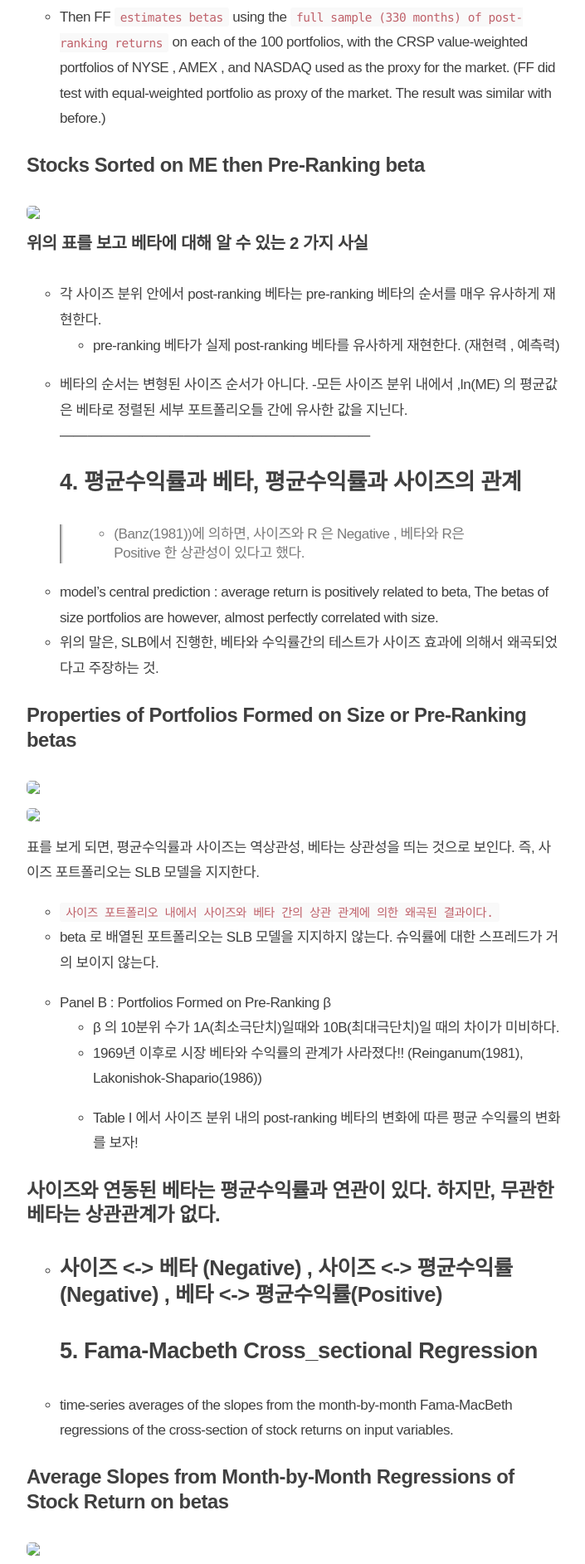
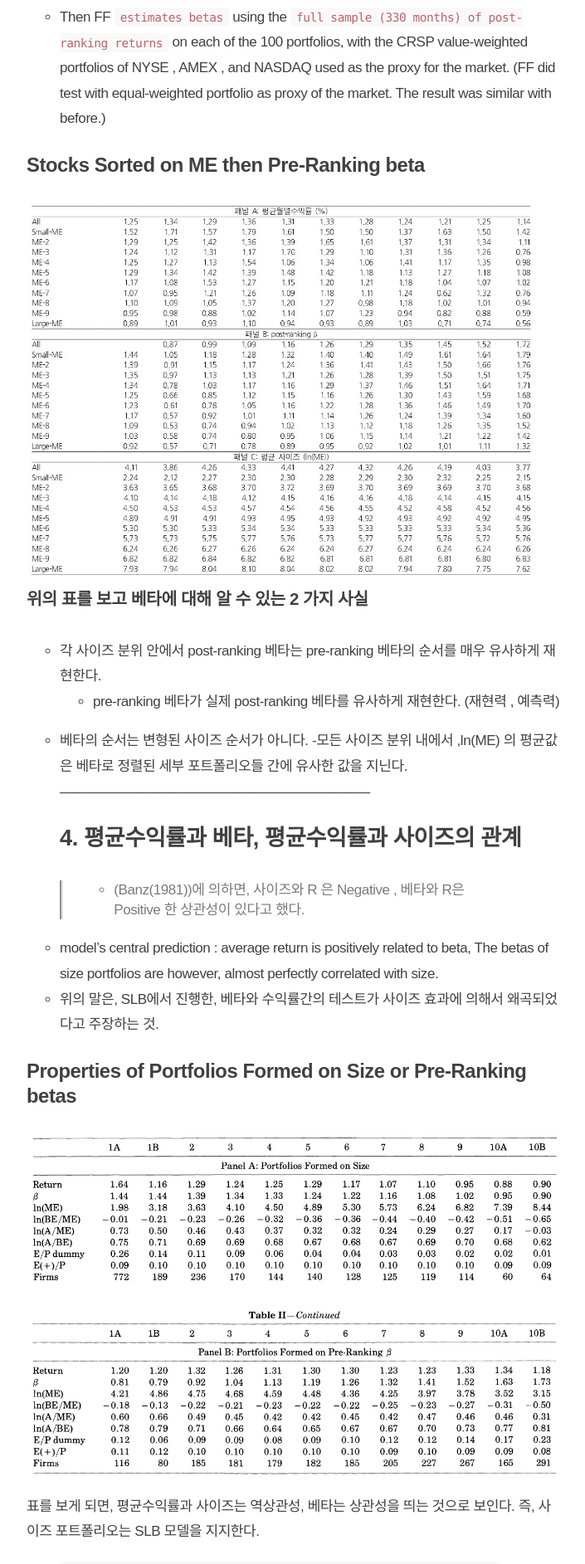
Before and after one commit to hskimim/hskimim.github.io, a Jekyll site: the page built from _posts/2019-04-06-1992_Cross_section_of_stock_return_Fama_and_French.md, in a window 1280 px wide. Shown: the part 3818-5703 px from the top of the page at 83% size, without its empty margins (285-990 px from the left). Built offline with Jekyll 4.4.1, drawn with Linux system fonts in a browser that asks for light colours; nearby versions of some CDN libraries; our own code applies the rules of GitHub Pages for plain Markdown files; comment, search, counter and statistics services are not loaded.

Commit message:
images are updated

```diff
--- a/_posts/2019-04-06-1992_Cross_section_of_stock_return_Fama_and_French.md
+++ b/_posts/2019-04-06-1992_Cross_section_of_stock_return_Fama_and_French.md
@@ -106,7 +106,7 @@ E/P is a catch-all proxy for unnamed factors in R of Ball(1978)
 
 ### Stocks Sorted on ME then Pre-Ranking beta
 
-<img src="table_1.jpg">
+<img src="/images/post_img/table_1.jpg">
 
 ##### 위의 표를 보고 베타에 대해 알 수 있는 2 가지 사실
 - 각 사이즈 분위 안에서 post-ranking 베타는 pre-ranking 베타의 순서를 매우 유사하게 재현한다.
@@ -122,8 +122,8 @@ E/P is a catch-all proxy for unnamed factors in R of Ball(1978)
 
 ### Properties of Portfolios Formed on Size or Pre-Ranking betas
 
-<img src="table2_1.jpg">
-<img src="table2_2.jpg">
+<img src="/images/post_img/table2_1.jpg">
+<img src="/images/post_img/table2_2.jpg">
 
 표를 보게 되면, 평균수익률과 사이즈는 역상관성, 베타는 상관성을 띄는 것으로 보인다. 즉, 사이즈 포트폴리오는 SLB 모델을 지지한다.
 
@@ -144,7 +144,7 @@ E/P is a catch-all proxy for unnamed factors in R of Ball(1978)
 
 ### Average Slopes from Month-by-Month Regressions of Stock Return on betas
 
-<img src="table3.jpg">
+<img src="/images/post_img/table3.jpg">
 
 #### Can beta Be Saved?
 - other explanatory variables are correlated with true betas
@@ -164,8 +164,8 @@ E/P is a catch-all proxy for unnamed factors in R of Ball(1978)
 average returns for July 1963 to December 1990 for portfolios formed on ranked values of BE/ME or E/P.(one-dimensional yearly sorts)
 
 ### Properties of Portfolios Formed on BE/ME and E/P
-<img src="table4_1.jpg">
-<img src="table4_2.jpg">
+<img src="/images/post_img/table4_1.jpg">
+<img src="/images/post_img/table4_2.jpg">
 
 - 평균수익률(R)과 E/P 의 관계는 U자형이다.
 - 평균수익률(R)과 BE/ME 의 관계는 정상관성을 띈다. 스프레드의 크기가 사이즈 포트폴리오의 2배에 달한다.
@@ -208,7 +208,7 @@ average returns for July 1963 to December 1990 for portfolios formed on ranked v
 --------------------------------------------------------------------
 ### Average Monthly Returns on Portfolios Formed on Size and BE/ME
 
-<img src="table5.jpg">
+<img src="/images/post_img/table5.jpg">
 
 - 사이즈를 통제하면 BM/ME 가 평균 수익률의 강한 변동을 포착하게 되고,BM/ME 를 통제하면, 수익률에 사이즈 효과가 남는다.
 
@@ -232,7 +232,7 @@ average returns for July 1963 to December 1990 for portfolios formed on ranked v
 
 ### A. Average Returns , Size and BE/ME
 
-<img src="table5.jpg">
+<img src="/images/post_img/table5.jpg">
 
 - 사이즈를 통제한 BE/ME 는 평균 수익률에 대한 강한 변동성을 보인다.(not-flat)
 - BE/ME를 통제한 사이즈도 평균 수익률과 negative relation을 보인다.
@@ -249,7 +249,7 @@ average returns for July 1963 to December 1990 for portfolios formed on ranked v
 
 #### `Subperiod` Average Monthly Returns on the NYSE Equal-Weignted and Value-weighted portfolios and `Subperiod` means of the intercepts and slops from the Monthly FM cross-sectional regressions of Returns
 
-<img src='table_6_1.jpg'>
+<img src='/images/post_img/table_6_1.jpg'>
 
 - in FM regressions, the intercepts means :
   - explanatory variable = 0
```
